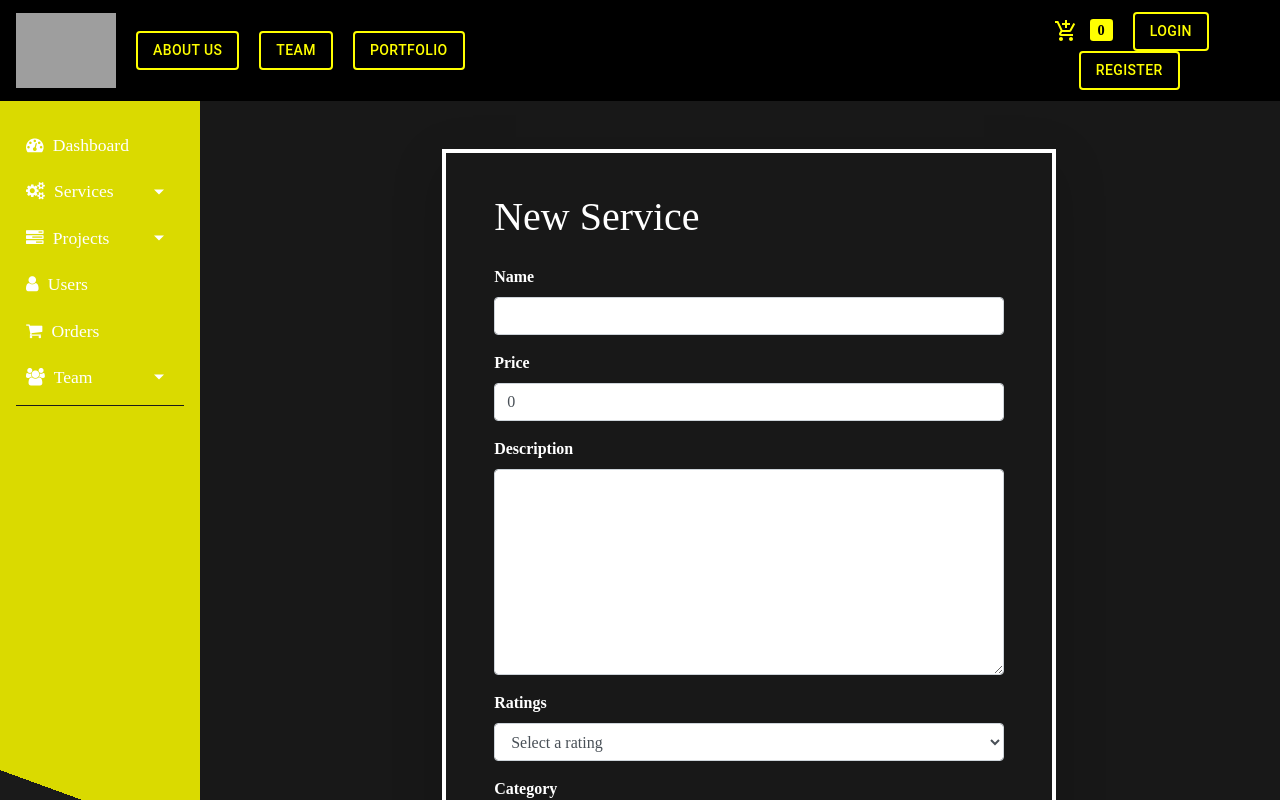
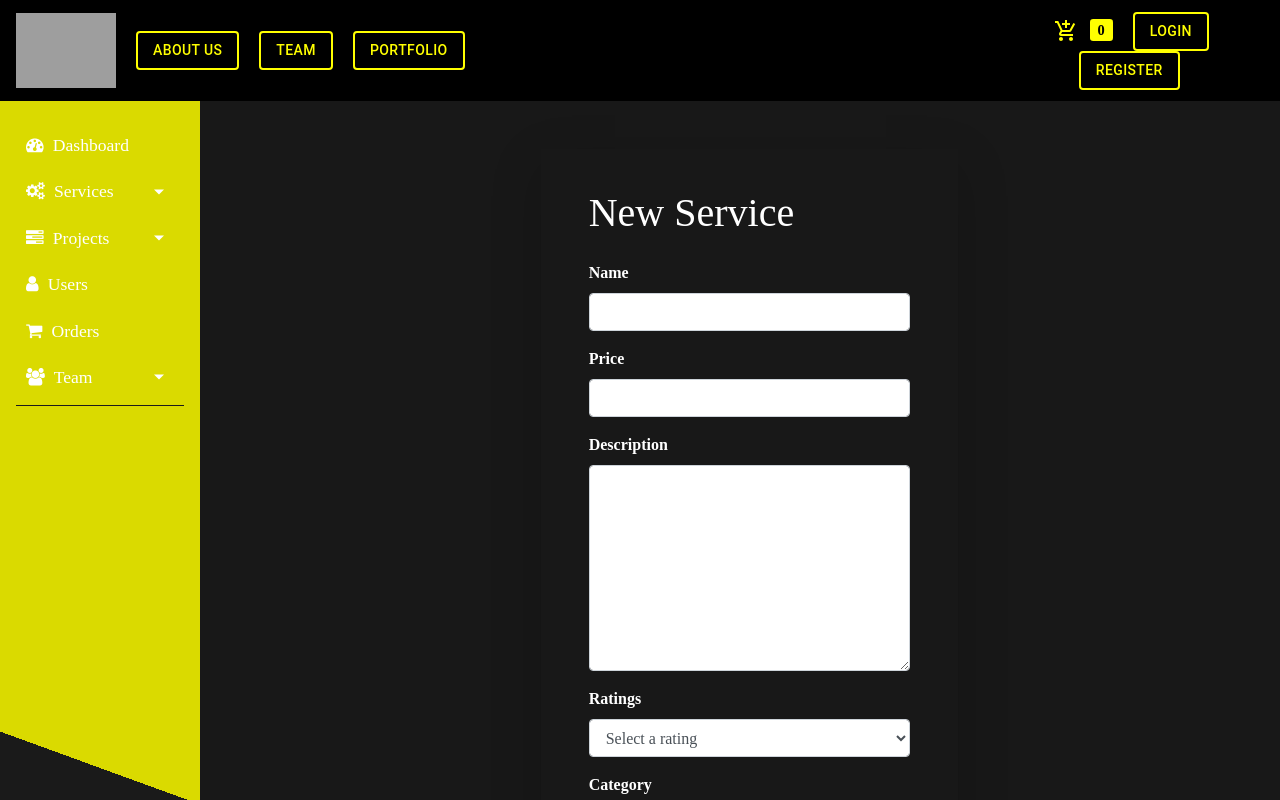
Before and after one commit to RyouKinoshita/myrmidons, a React (Create React App) app in the folder frontend/: page /admin/service/new in a window 1280 px wide. Built offline with nearby package versions, Linux system fonts and the light colour scheme; grey boxes are pictures that could not be loaded; a web font is replaced by a local one.

Commit message:
admin new srvc validation

```diff
--- a/frontend/src/App.css
+++ b/frontend/src/App.css
@@ -645,7 +645,9 @@ ul.CTAs a {
   margin-bottom: 5px;
 }
 
-
+.show-error {
+  display: block !important;
+}
 /* Products List Admin */
 #products_table .btn {
   padding: 0.2rem 0.5rem;
--- a/frontend/src/Components/Admin/NewService.js
+++ b/frontend/src/Components/Admin/NewService.js
@@ -6,16 +6,12 @@ import { getToken } from "../../utils/helpers";
 import axios from "axios";
 import { toast } from "react-toastify";
 import "react-toastify/dist/ReactToastify.css";
+import { Formik, Field, Form, ErrorMessage } from "formik";
+import * as Yup from "yup";
 
 const NewService = () => {
-  const [name, setName] = useState("");
-  const [price, setPrice] = useState(0);
-  const [description, setDescription] = useState("");
-  const [ratings, setRatings] = useState(0);
-  const [category, setCategory] = useState("");
   const [images, setImages] = useState([]);
   const [imagesPreview, setImagesPreview] = useState([]);
-
   const [error, setError] = useState("");
   const [loading, setLoading] = useState(true);
   const [success, setSuccess] = useState("");
@@ -36,45 +32,28 @@ const NewService = () => {
 
   let navigate = useNavigate();
 
-  const submitHandler = (e) => {
-    e.preventDefault();
-
-    const formData = new FormData();
-    formData.set("name", name);
-    formData.set("price", price);
-    formData.set("description", description);
-    formData.set("ratings", ratings);
-    formData.set("category", category);
-
-    images.forEach((image) => {
-      formData.append("images", image);
-    });
-
-    newService(formData);
-  };
-
-  const onChange = (e) => {
+  const onChange = (e, setFieldValue) => {
     const files = Array.from(e.target.files);
     setImagesPreview([]);
     setImages([]);
+    setFieldValue("images", files);
     files.forEach((file) => {
       const reader = new FileReader();
       reader.onload = () => {
         if (reader.readyState === 2) {
           setImagesPreview((oldArray) => [...oldArray, reader.result]);
-          setImages((oldArray) => [...oldArray, reader.result]);
+          setImages((oldArray) => [...oldArray, file]);
         }
       };
-
       reader.readAsDataURL(file);
-      // console.log(reader)
     });
   };
+
   const newService = async (formData) => {
     try {
       const config = {
         headers: {
-          "Content-Type": "application/json",
+          "Content-Type": "multipart/form-data",
           Authorization: `Bearer ${getToken()}`,
         },
       };
@@ -91,6 +70,7 @@ const NewService = () => {
       setError(error.response.data.message);
     }
   };
+
   useEffect(() => {
     if (error) {
       toast.error(error, {
@@ -106,6 +86,24 @@ const NewService = () => {
     }
   }, [error, success]);
 
+  const validationSchema = Yup.object().shape({
+    name: Yup.string().required("Name is required"),
+    price: Yup.number()
+      .required("Price is required")
+      .positive("Price must be a positive number"),
+    description: Yup.string().required("Description is required"),
+    ratings: Yup.number()
+      .required("Ratings is required")
+      .positive("Ratings must be a positive number")
+      .integer("Ratings must be an integer"),
+    category: Yup.string().required("Category is required"),
+    images: Yup.array()
+      .required("At least one image is required")
+      .test("fileSize", "Each file must be no more than 10mb", (value) =>
+        value.every((file) => file.size <= 1024 * 1024 * 10)
+      ),
+  });
+
   return (
     <Fragment>
       <MetaData title={"New Service"} />
@@ -117,54 +115,89 @@ const NewService = () => {
         <div className="col-12 col-md-10">
           <Fragment>
             <div className="wrapper my-5">
-              <form
-                className="shadow-lg"
-                onSubmit={submitHandler}
-                encType="multipart/form-data"
-                style={{border:"solid 4px white"}}
+              <Formik
+                initialValues={{
+                  name: "",
+                  price: "",
+                  description: "",
+                  ratings: "",
+                  category: "",
+                  images: [],
+                }}
+                validationSchema={validationSchema}
+                onSubmit={(values, { setSubmitting }) => {
+                  setSubmitting(true);
+
+                  const formData = new FormData();
+                  formData.set("name", values.name);
+                  formData.set("price", values.price);
+                  formData.set("description", values.description);
+                  formData.set("ratings", values.ratings);
+                  formData.set("category", values.category);
+                  values.images.forEach((image, index) => {
+                    formData.append(`images`, image);
+                  });
+
+                  newService(formData);
+                }}
               >
+                {({ setFieldValue, errors, touched }) => (
+                  <Form className="shadow-lg" encType="multipart/form-data">
                     <h1 className="mb-4">New Service</h1>
 
                     <div className="form-group">
                       <label htmlFor="name_field">Name</label>
-                  <input
+                      <Field
                         type="text"
                         id="name_field"
                         className="form-control"
-                    value={name}
-                    onChange={(e) => setName(e.target.value)}
+                        name="name"
+                      />
+                      <ErrorMessage
+                        name="name"
+                        component="div"
+                        className="invalid-feedback d-block"
                       />
                     </div>
 
                     <div className="form-group">
                       <label htmlFor="price_field">Price</label>
-                  <input
+                      <Field
                         type="text"
                         id="price_field"
                         className="form-control"
-                    value={price}
-                    onChange={(e) => setPrice(e.target.value)}
+                        name="price"
+                      />
+                      <ErrorMessage
+                        name="price"
+                        component="div"
+                        className="invalid-feedback d-block"
                       />
                     </div>
 
                     <div className="form-group">
                       <label htmlFor="description_field">Description</label>
-                  <textarea
+                      <Field
+                        as="textarea"
                         className="form-control"
                         id="description_field"
                         rows="8"
-                    value={description}
-                    onChange={(e) => setDescription(e.target.value)}
-                  ></textarea>
+                        name="description"
+                      />
+                      <ErrorMessage
+                        name="description"
+                        component="div"
+                        className="invalid-feedback d-block"
+                      />
                     </div>
 
                     <div className="form-group">
                       <label htmlFor="ratings_field">Ratings</label>
-                  <select
+                      <Field
+                        as="select"
                         id="ratings_field"
                         className="form-control"
-                    value={ratings}
-                    onChange={(e) => setRatings(e.target.value)}
+                        name="ratings"
                       >
                         <option value="">Select a rating</option>
                         <option value="1">1</option>
@@ -172,23 +205,33 @@ const NewService = () => {
                         <option value="3">3</option>
                         <option value="4">4</option>
                         <option value="5">5</option>
-                  </select>
+                      </Field>
+                      <ErrorMessage
+                        name="ratings"
+                        component="div"
+                        className="invalid-feedback d-block"
+                      />
                     </div>
 
                     <div className="form-group">
                       <label htmlFor="category_field">Category</label>
-                  <select
+                      <Field
+                        as="select"
                         className="form-control"
                         id="category_field"
-                    value={category}
-                    onChange={(e) => setCategory(e.target.value)}
+                        name="category"
                       >
                         {categories.map((category) => (
                           <option key={category} value={category}>
                             {category}
                           </option>
                         ))}
-                  </select>
+                      </Field>
+                      <ErrorMessage
+                        name="category"
+                        component="div"
+                        className="invalid-feedback d-block"
+                      />
                     </div>
 
                     <div className="form-group">
@@ -200,10 +243,13 @@ const NewService = () => {
                           name="images"
                           className="custom-file-input"
                           id="customFile"
-                      onChange={onChange}
+                          onChange={(e) => onChange(e, setFieldValue)}
                           multiple
                         />
-                    <label className="custom-file-label" htmlFor="customFile">
+                        <label
+                          className="custom-file-label"
+                          htmlFor="customFile"
+                        >
                           Choose Images
                         </label>
                       </div>
@@ -218,18 +264,23 @@ const NewService = () => {
                           height="52"
                         />
                       ))}
+                      <ErrorMessage
+                        name="images"
+                        component="div"
+                        className="invalid-feedback d-block"
+                      />
                     </div>
 
                     <button
-                  id="loginsbut"
+                      id="login_button"
                       type="submit"
-                  className="buttonforLogin"
-                  style={{marginRight:"50px"}}
-                  // disabled={loading ? true : false}
+                      className="btn btn-block py-3"
                     >
                       CREATE
                     </button>
-              </form>
+                  </Form>
+                )}
+              </Formik>
             </div>
           </Fragment>
         </div>
@@ -237,4 +288,5 @@ const NewService = () => {
     </Fragment>
   );
 };
+
 export default NewService;
```
Also changed, not shown: 1 other file (tests, documents, lock files or other folders). Lines whose indentation alone changed are shown as unchanged.
